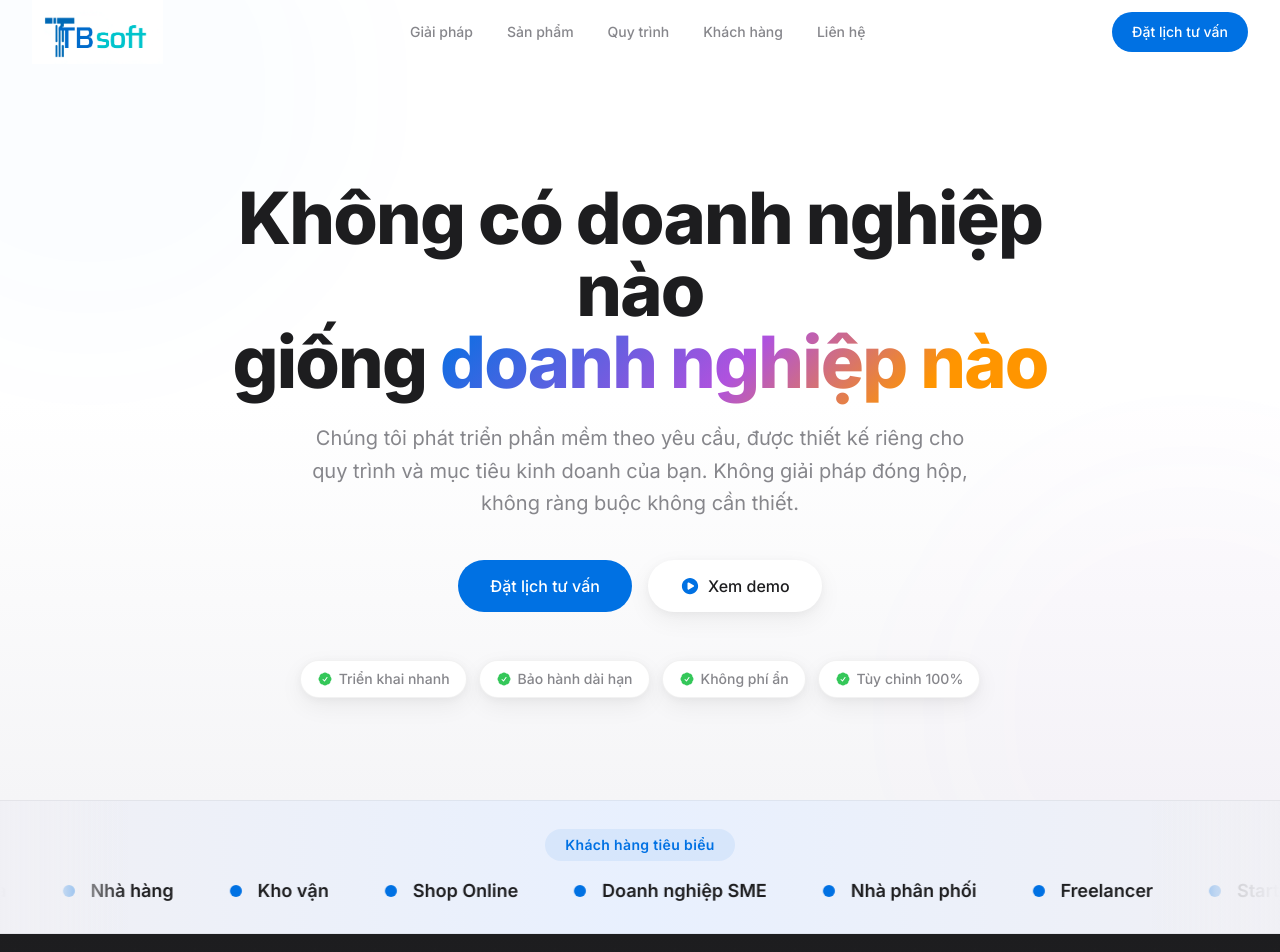
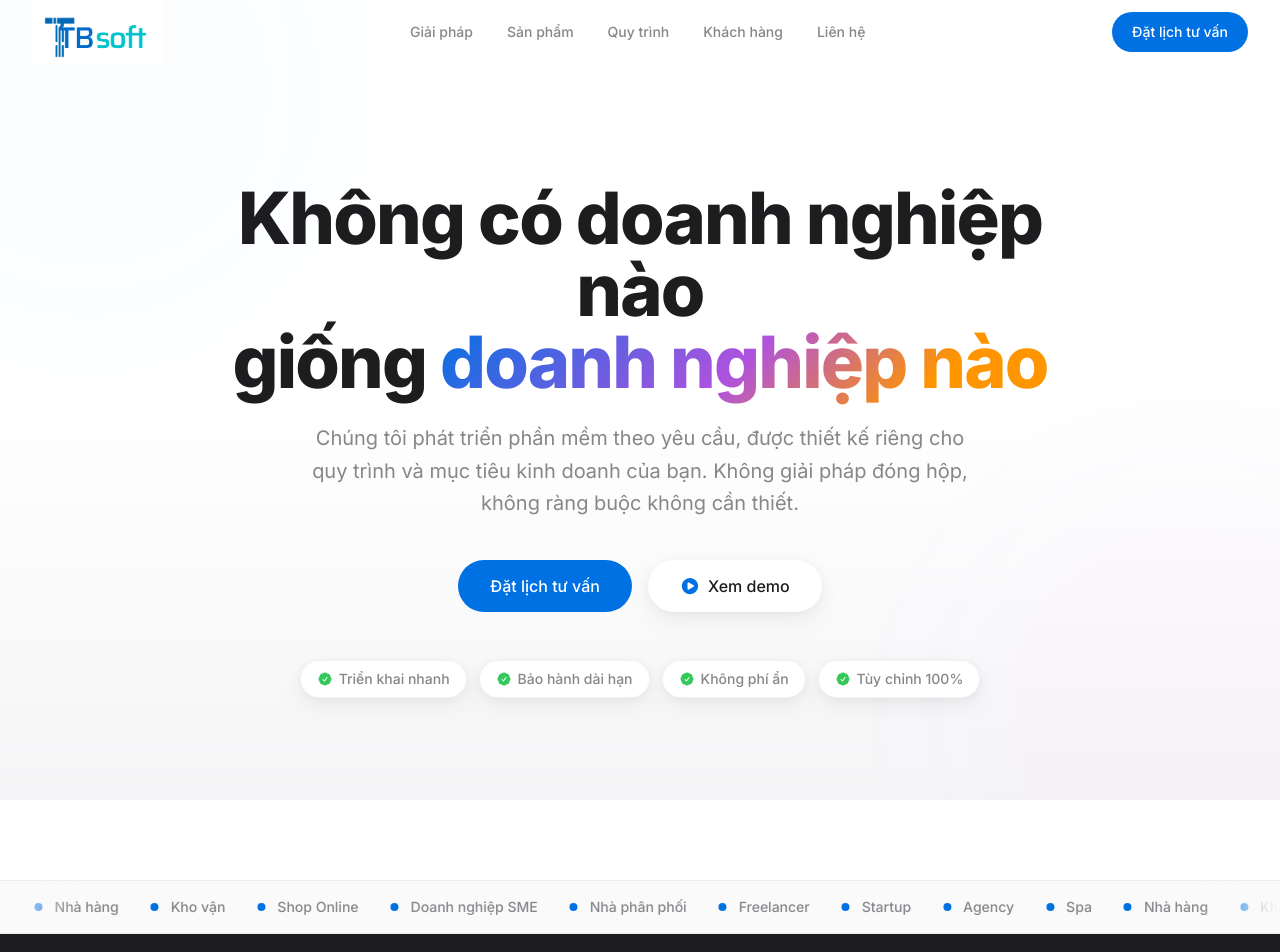
Before and after one commit to hoang912a/TBSoftware, a React (Vite) app: page / in a window 1280 px wide. Shown: the top 952 px of the page. Built offline with nearby package versions, Linux system fonts and the light colour scheme.

Commit message:
Revert ticker, push higher

```diff
--- a/src/components/InfiniteTicker.tsx
+++ b/src/components/InfiniteTicker.tsx
@@ -26,29 +26,21 @@ export default function InfiniteTicker() {
   const containerRef = useRef<HTMLDivElement>(null);
 
   return (
-    <section className="relative overflow-hidden border-y border-black/5 bg-gradient-to-r from-[#f0f0f5] via-[#e8f0fe] to-[#f0f0f5] py-5 sm:py-7">
-      {/* Label */}
-      <div className="mb-3 text-center sm:mb-4">
-        <span className="inline-block rounded-full bg-[#0071e3]/[0.08] px-4 py-1.5 text-xs font-semibold tracking-wide text-[#0071e3] sm:px-5 sm:text-sm">
-          Khách hàng tiêu biểu
-        </span>
-      </div>
-
-      {/* Gradient fades */}
-      <div className="pointer-events-none absolute inset-y-0 left-0 z-10 w-24 bg-gradient-to-r from-[#f0f0f5] via-[#f0f0f5]/80 to-transparent sm:w-32" />
-      <div className="pointer-events-none absolute inset-y-0 right-0 z-10 w-24 bg-gradient-to-l from-[#f0f0f5] via-[#f0f0f5]/80 to-transparent sm:w-32" />
+    <section className="relative overflow-hidden border-y border-black/5 bg-[#fafafa] py-4 mt-16 sm:mt-20">
+      <div className="absolute inset-y-0 left-0 z-10 w-20 bg-gradient-to-r from-[#fafafa] to-transparent" />
+      <div className="absolute inset-y-0 right-0 z-10 w-20 bg-gradient-to-l from-[#fafafa] to-transparent" />
 
       <motion.div
         ref={containerRef}
-        className="flex animate-marquee gap-10 whitespace-nowrap sm:gap-14"
+        className="flex animate-marquee gap-8 whitespace-nowrap"
         style={{ width: "max-content" }}
       >
         {tickerItems.map((item, i) => (
           <div
             key={i}
-            className="flex items-center gap-3 text-[15px] font-semibold text-[#1d1d1f] sm:gap-4 sm:text-lg"
+            className="flex items-center gap-3 text-sm font-medium text-[#86868b]"
           >
-            <span className="flex h-2.5 w-2.5 rounded-full bg-[#0071e3] sm:h-3 sm:w-3" />
+            <span className="flex h-2 w-2 rounded-full bg-[#0071e3]" />
             <span>{item}</span>
           </div>
         ))}
```
